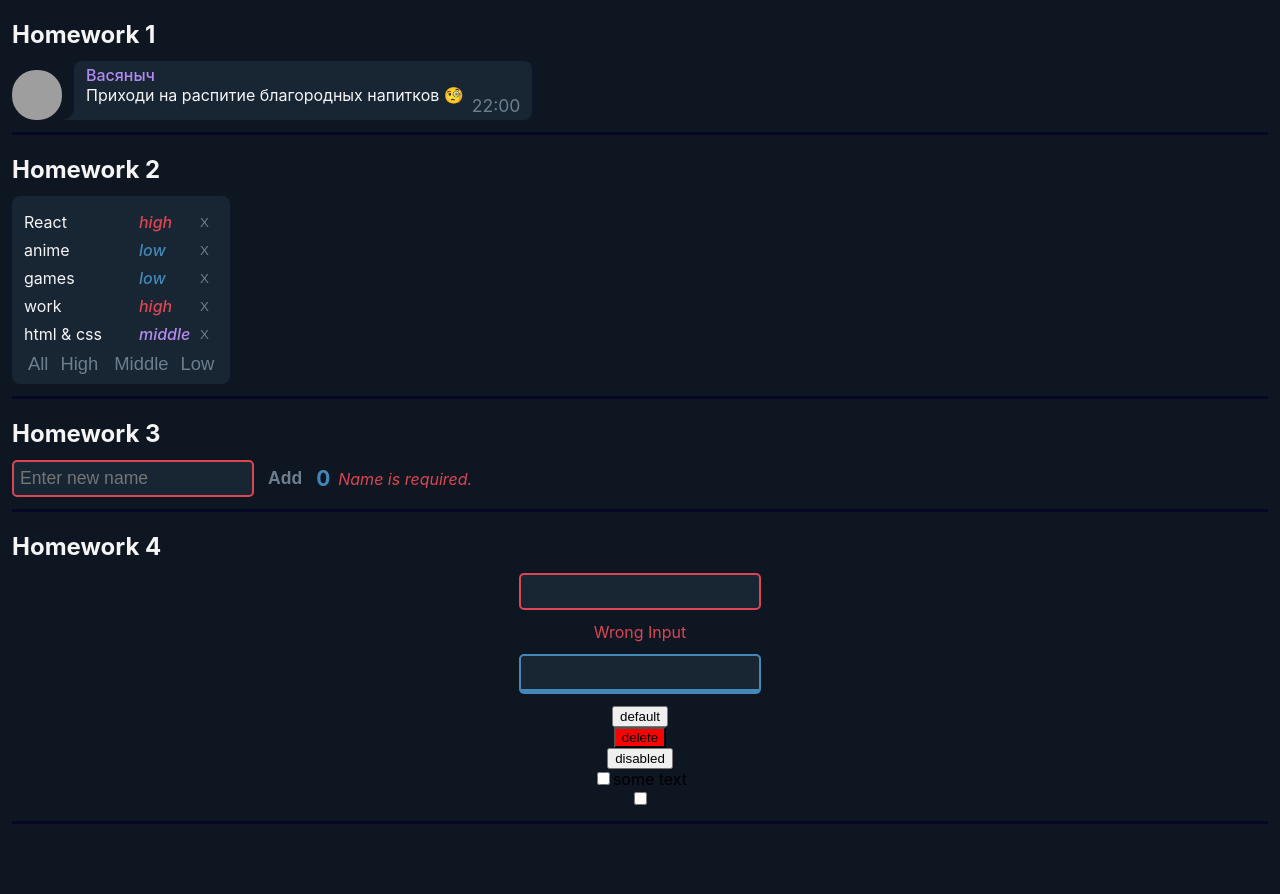
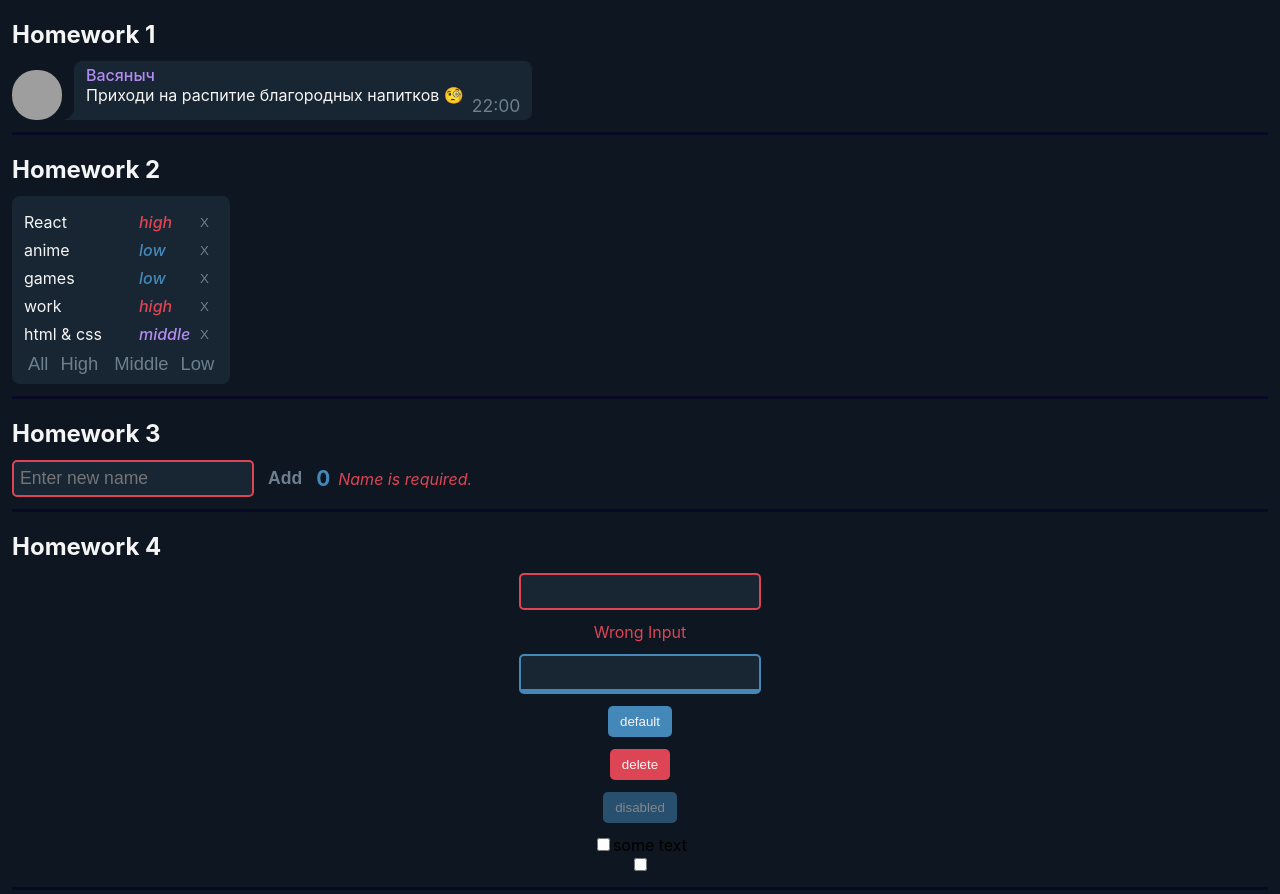
Before and after one commit to mykolao/react-homeworks, a React (Create React App) app: page / in a window 1280 px wide. Before the commit the page ends 828 px from the top, so only its background shows below. Built offline with nearby package versions, Linux system fonts and the light colour scheme; grey boxes are pictures that could not be loaded.

Commit message:
SuperButton Styling

```diff
--- a/src/homework-4/common/c2-SuperButton/SuperButton.module.css
+++ b/src/homework-4/common/c2-SuperButton/SuperButton.module.css
@@ -1,7 +1,33 @@
 .default {
+  background-color: var(--color-blue);
+  color: var(--color-light);
+  padding: 8px 12px;
+  border: none;
+  border-radius: 5px;
+  margin-bottom: 12px;
+}
 
+.default:hover {
+  cursor: pointer;
+  outline: 1px solid var(--color-light);
+}
+
+.red:hover {
+  cursor: pointer;
+  outline: 1px solid var(--color-light);
 }
 
 .red {
-    background: red;
+  background-color: var(--color-red);
+  color: var(--color-light);
+  padding: 8px 12px;
+  border: none;
+  border-radius: 5px;
+  margin-bottom: 12px;
 }
+
+.disabled {
+  opacity: 0.5;
+  outline: none !important;
+  cursor: default !important;
+}
```
